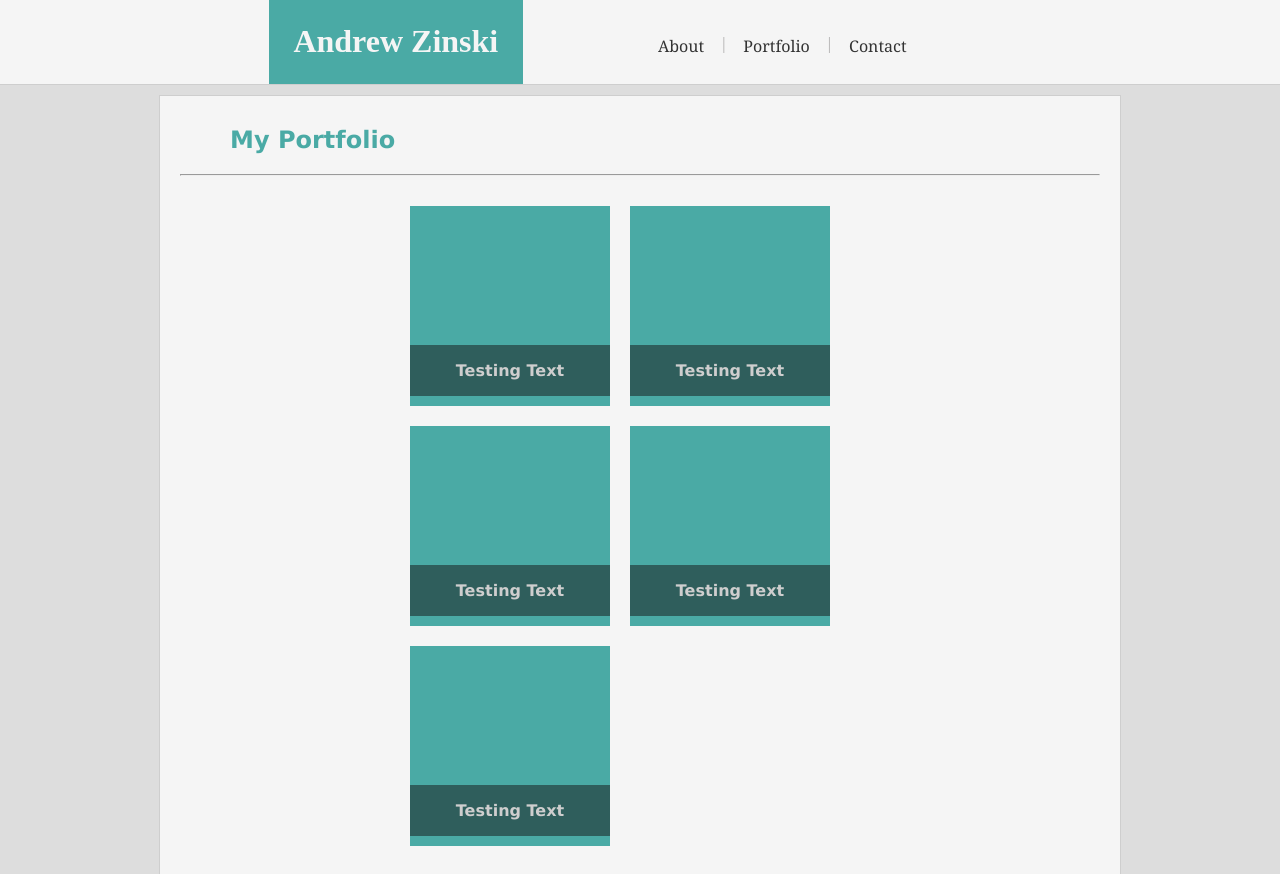
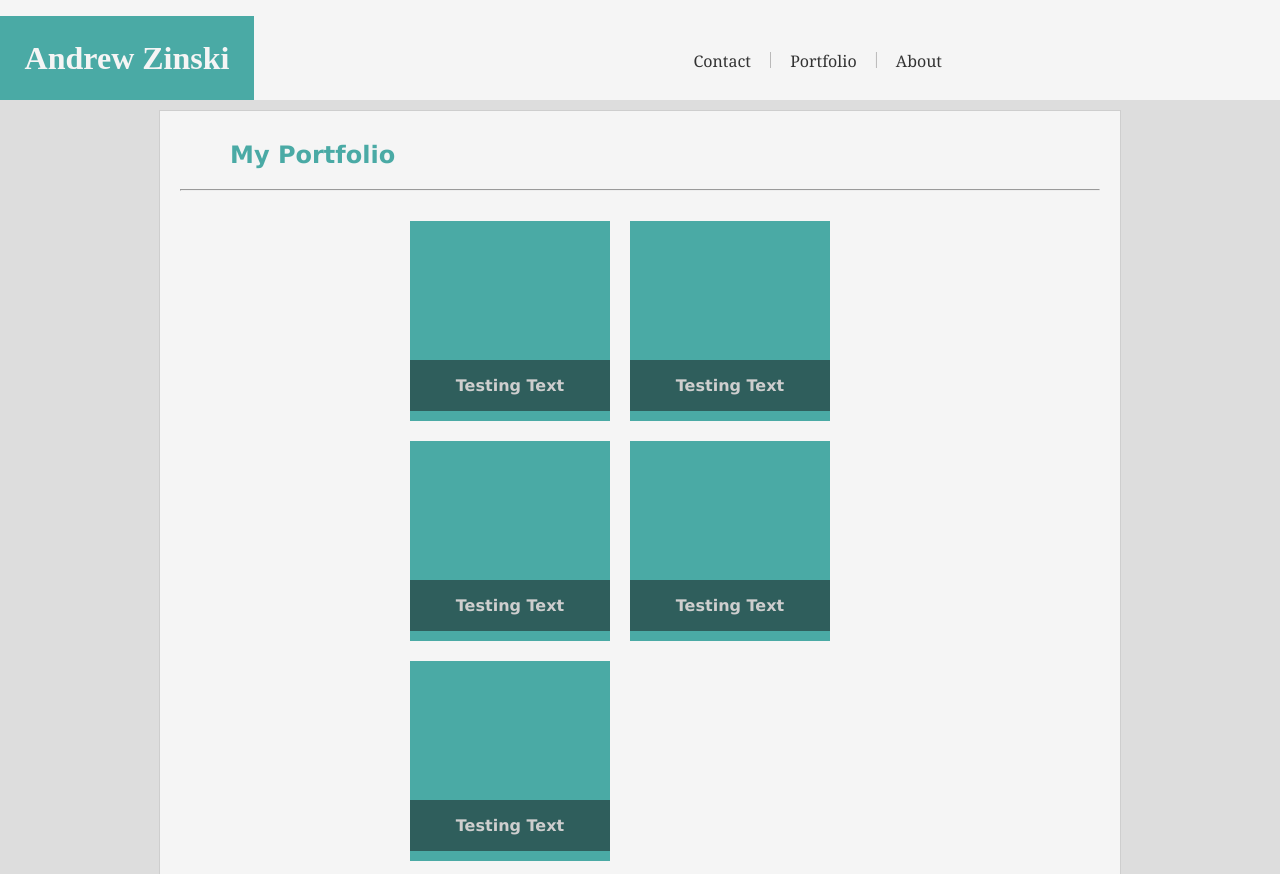
Before and after one commit to AZGchip/Basic-Portfolio, a plain HTML site: page portfolio.html in a window 1280 px wide. Shown: the top 874 px of the page. Drawn offline with Linux system fonts and the light colour scheme.

Commit message:
menu changed to be a fixed position. styling changes.

```diff
--- a/assets/css/style.css
+++ b/assets/css/style.css
@@ -1,5 +1,17 @@
 body{
     margin: 0px;
+}
+.menuVoid{
+    background-color: #f5f5f5;
+    height: 100px;
+    width: auto;
+
+}
+.headercont{
+    width: auto;
+    background-color: #f5f5f5;
+    height: 100px;
+    position: fixed;
 }
 /* menu container */
 .menu{
@@ -7,14 +19,13 @@ body{
     padding: 0px;
     list-style-type:none;
     overflow: hidden;
-    width: 50%;
     height: 20px;
     background-color: transparent;
-    margin-top: 35px;
+    margin-top: 50px;
 }
 /* menu list */
 .menlist{
-    float:left ;
+    float:right ;
 }
 /* menu list and menu buttons */
 .menlist .menubut{
@@ -42,18 +53,24 @@ a:active{
 }
 /* container for title */
 .titlebox{
-margin: 0 auto;
+margin: auto;
 float: left;
-width: 40%;
-padding: 0px;
+width: 960px;
+height: 100px;
+padding-left: auto;
+padding-right: auto;
+position: relative;
 }
 /* portfolio header  */
 .portheader{
     display: flex;
     flex-wrap: nowrap;
     background-color: #f5f5f5;
-    border-bottom: 1px solid #cecece;
     padding-bottom: 0px;
+    position: fixed;
+    z-index: 2;
+
+
 }
 /* title  */
 #porttitle{
@@ -61,8 +78,10 @@ background-color:#4aaaa5;
 width: 250px;
 padding: 2px;
 text-align: center;
-margin-left: 40%;
+margin-left: 0;
 color: #f5f5f5;
+position:absolute;
+bottom: 0px;
 }
 /* main body container */
 .bodycont{
--- a/portfolio.html
+++ b/portfolio.html
@@ -8,12 +8,14 @@
 
 <body>
     <!-- menu -->
+    <div class="menuVoid">
+        <div class="headercont">
         <header class="portheader">
-        <Div class="titlebox">
+            <div class="titlebox">
                 <div id="porttitle">
                     <h1>Andrew Zinski</h1>
                 </div>
-        </Div>
+
                 <ul class="menu">
                     <li class="menlist"><a class="menubut" href="index.html">About</a></li>
                     <li class="menlist" id="menupipe">|</li>
@@ -21,7 +23,11 @@
                     <li class="menlist" id="menupipe">|</li>
                     <li class="menlist"><a class="menubut" href="contact.html">Contact</a></li>
                 </ul>
+
+            </div>
         </header>
+        </div>
+    </div>
     <div class="spacecont">
         <div class="voidspace"></div>
         <div class="bodycont">
```
Lines whose indentation alone changed are shown as unchanged.
